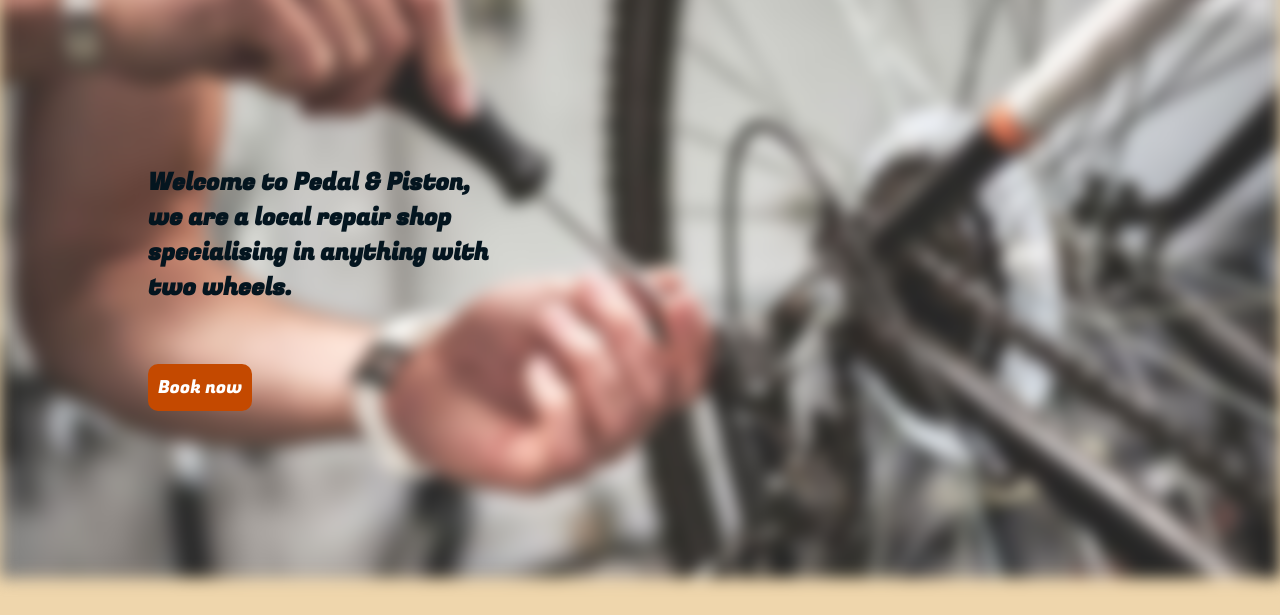
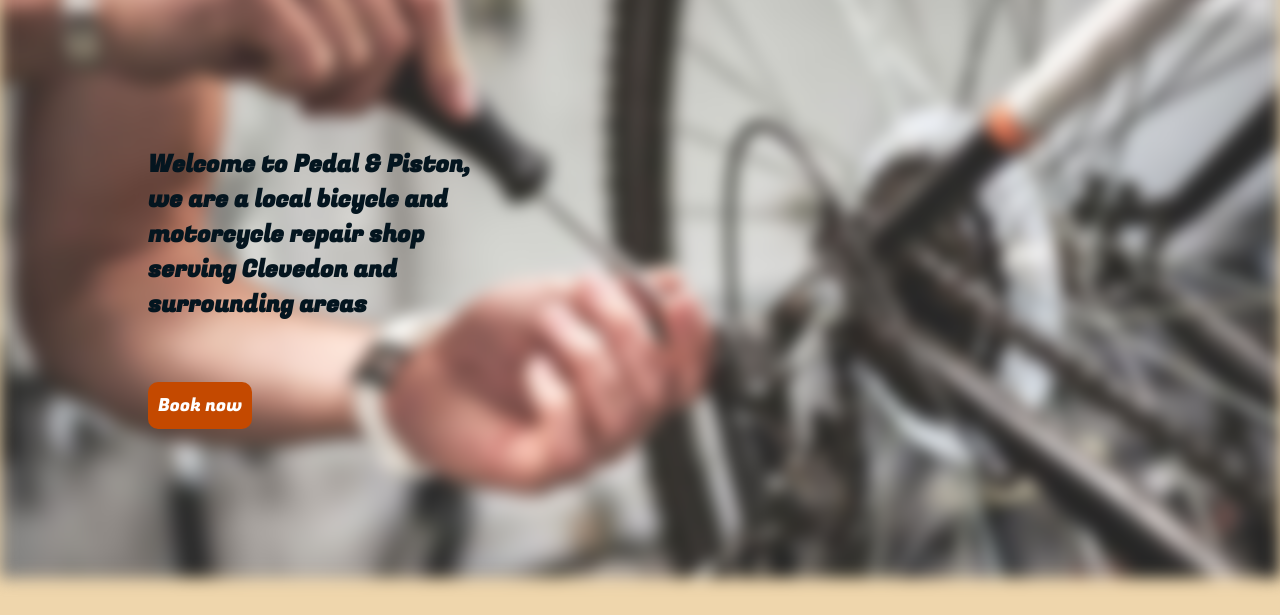
Before and after one commit to lozprocter/pedalandpiston-website, a plain HTML site: page index.html in a window 1280 px wide. Shown: the part 142-757 px from the top of the page. Drawn offline with Linux system fonts and the light colour scheme.

Commit message:
favicon added

```diff
--- a/index.html
+++ b/index.html
@@ -2,10 +2,10 @@
 <html lang="en">
 <head>
     <title>Pedal and Piston - Home</title>
+    <link rel="icon" type="image/x-icon" href="imgs/Pedal_and_Piston_Logo_Colour_No_Background.ico">
     <link rel="stylesheet" href="style.css">
     <link href="https://fonts.googleapis.com/css2?family=Fugaz+One&display=swap" rel="stylesheet">
     <meta name="format-detection" content="telephone=no">
-
 </head>
 <body>
     <header>
@@ -21,7 +21,7 @@
         <div id="hero">
             <div id="hero_bg"></div>
             <div id="hero_content">
-                <h2 id="hero_text">Welcome to Pedal & Piston, we are a local repair shop specialising in anything with two wheels.</h2>
+                <h2 id="hero_text">Welcome to Pedal & Piston, we are a local bicycle and motorcycle repair shop serving Clevedon and surrounding areas</h2>
                 <a class="book_button" href="#contact_page">Book now</a>
             </div>
         </div>
```
Also changed, not shown: imgs/Pedal_and_Piston_Logo_Colour_No_Background.ico (added).
